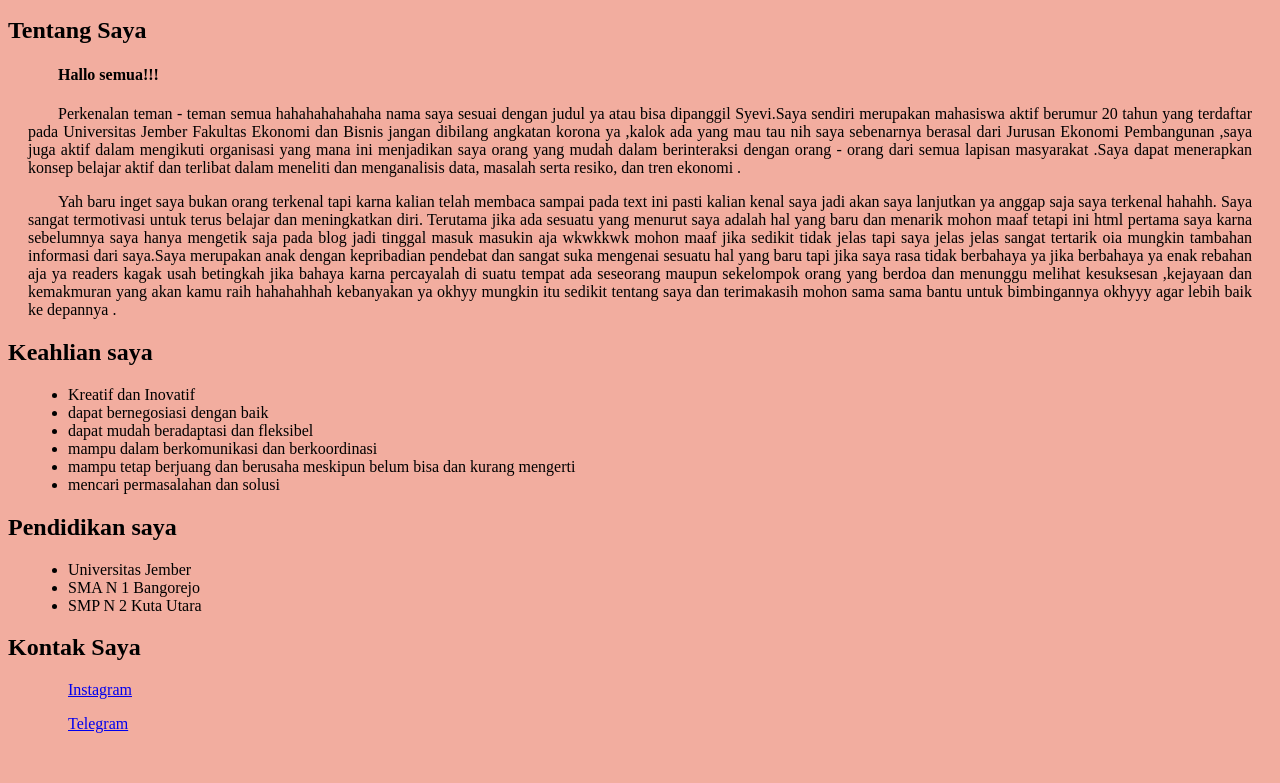
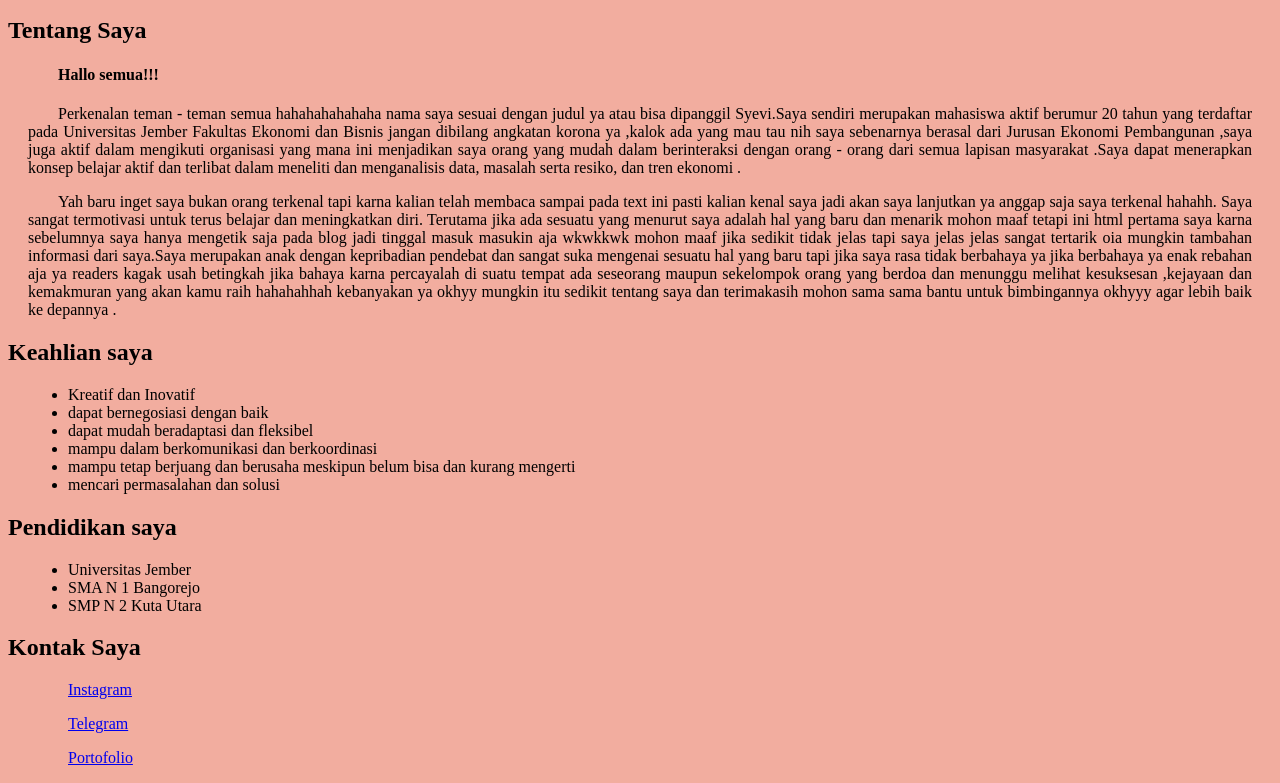
Before and after one commit to verlin884/web-basic-seal, a plain HTML site: page Biodata.html in a window 1280 px wide. Shown: the part 369-1152 px from the top of the page. Before the commit the page ends 1118 px from the top, so only its background shows below. Drawn offline with Linux system fonts and the light colour scheme.

Commit message:
menambahkan link portofolio pada biodata

```diff
--- a/Biodata.html
+++ b/Biodata.html
@@ -79,6 +79,7 @@
         <ul style="margin-left: 20px">
         <p><a href="https://instagram.com/syevi_66">Instagram</a></p>
         <p><a href="https://t.me/iveys">Telegram</a></p>
+        <p><a href="file:///C:/Users/DILLA%20EXATA/Documents/HTML_SYEVI%20FATIMATUL%20HUSNA/portofolio.html">Portofolio</a></p>
         </ul>
     </div>
 </body>
```
